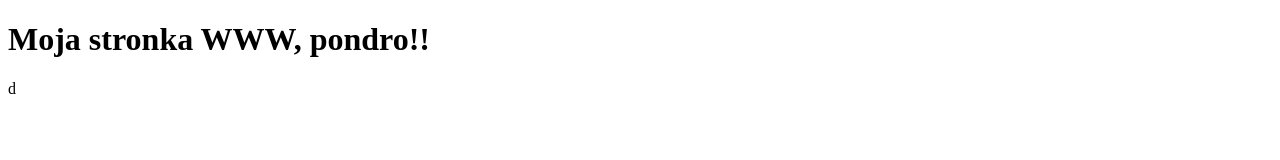
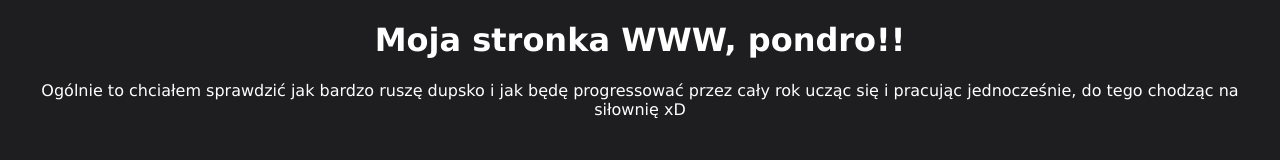
Before and after one commit to rurekf/Strona-WWW---progress-w-programowaniu-od-2026, a plain HTML site: page index.html in a window 1280 px wide. Drawn offline with Linux system fonts and the light colour scheme.

Commit message:
Enhance index.html with styles and additional content
Added styles for background and text color, and included a paragraph for additional content.

```diff
--- a/index.html
+++ b/index.html
@@ -1,9 +1,14 @@
 <!DOCTYPE html>
 <html>
     <head>
+        <style>
+            body {background-color: rgb(30, 29, 31);}
+        </style>
         <title>Stronka WWW po 5 latach przerwy</title>
     </head>
     <body>
-        <h1>Moja stronka WWW, pondro!!</h1>
+        <h1 style="color: white; font-family: Verdana, Geneva, Tahoma, sans-serif; text-align: center;">Moja stronka WWW, pondro!!</h1>
+        <p style="color:white; font-family: Verdana, Geneva, Tahoma, sans-serif; text-align: center;">Ogólnie to chciałem sprawdzić jak bardzo ruszę dupsko i jak będę progressować przez cały rok ucząc się i pracując jednocześnie, do tego chodząc na siłownię xD
+        </p>
     </body>
-</html>d
+</html>
```
